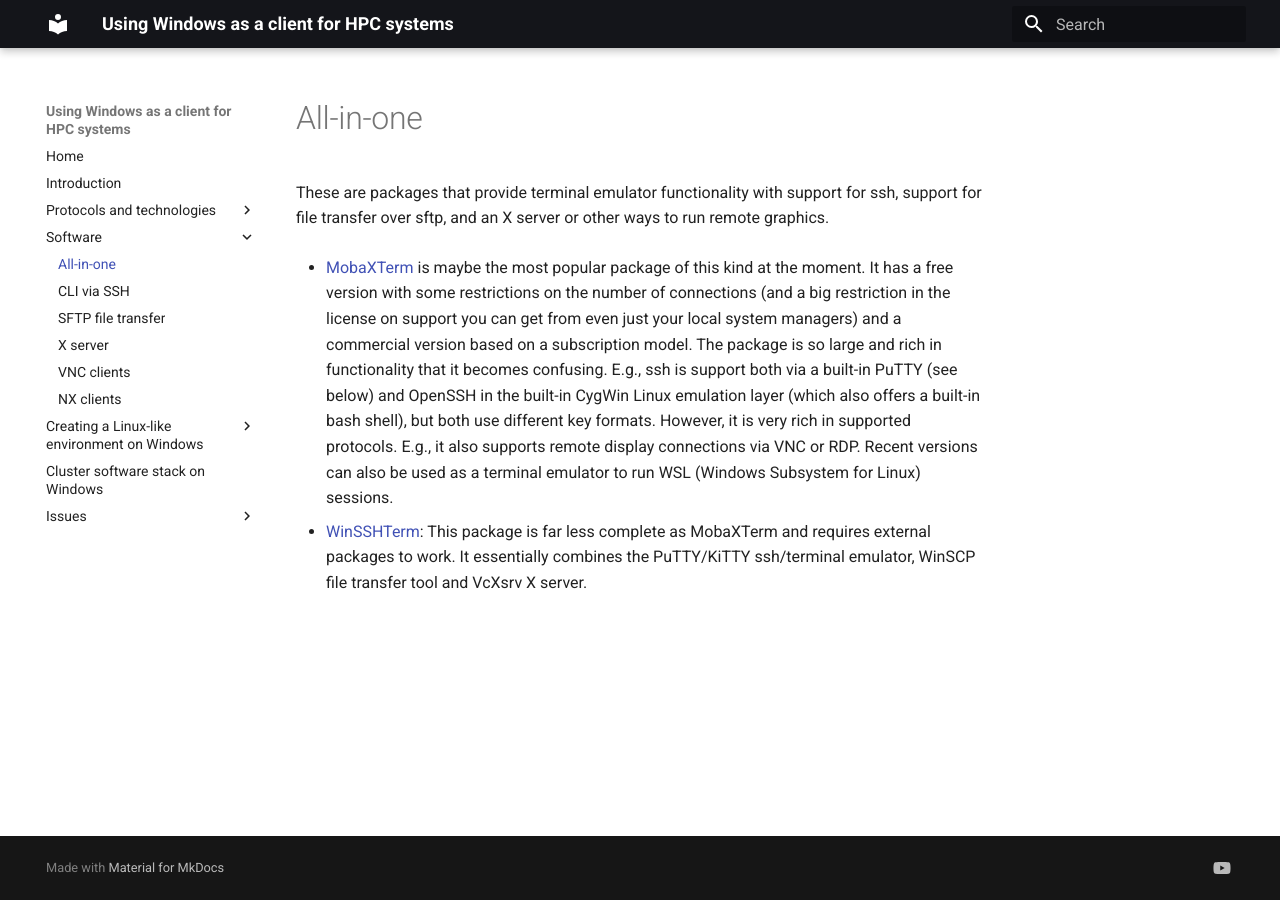
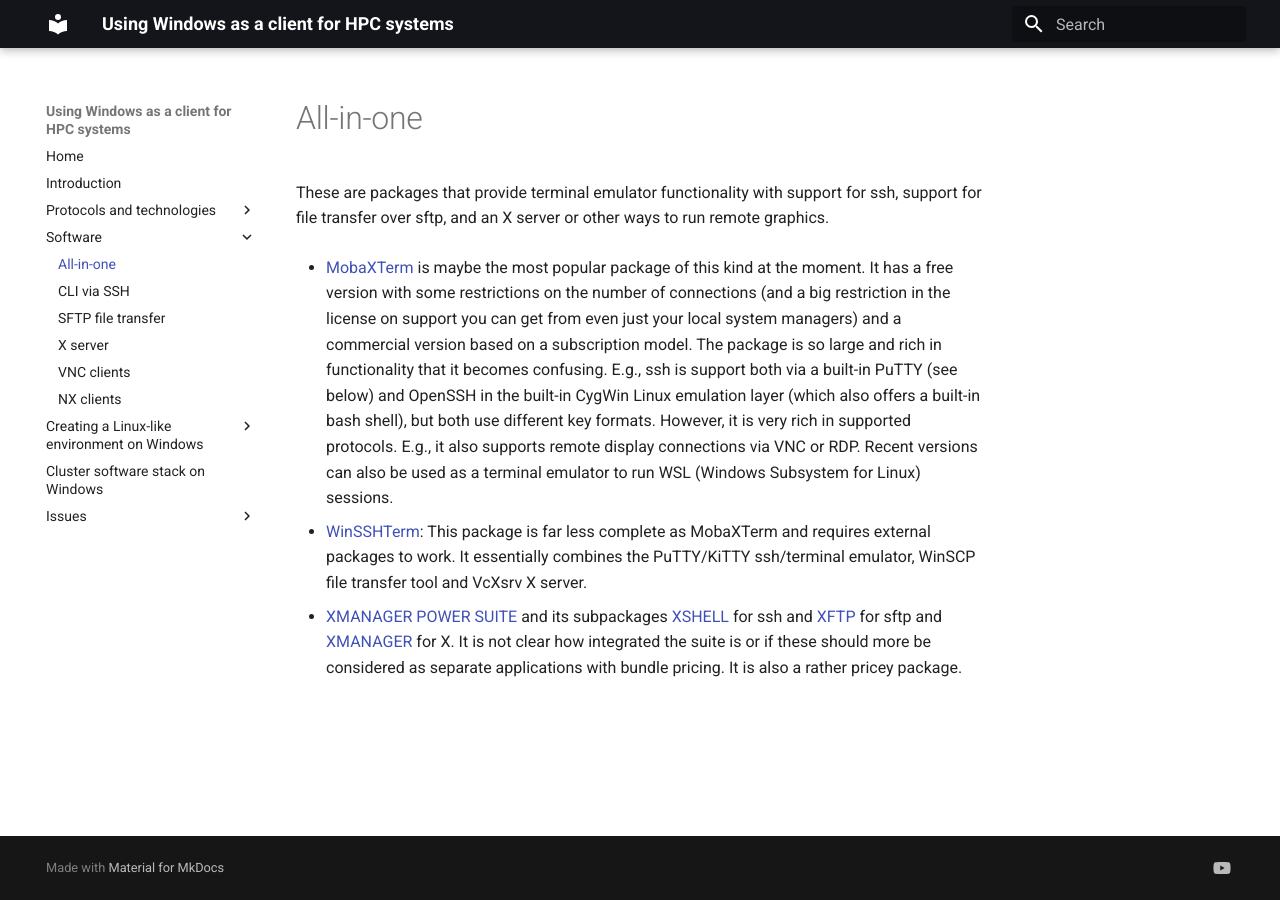
Before and after one commit to klust/windows-client-HPC, an MkDocs documentation site: the page built from docs/2_Software/2_01_allInOne.md, in a window 1280 px wide. Built offline with MkDocs 1.6.1 and Material for MkDocs 9.7.7, drawn with Linux system fonts in a browser that asks for light colours.

Commit message:
Added XMANAGER after a tip from a LUMI user.

```diff
--- a/docs/2_Software/2_01_allInOne.md
+++ b/docs/2_Software/2_01_allInOne.md
@@ -22,3 +22,10 @@
     less complete as MobaXTerm and requires external packages to work.
     It essentially combines the PuTTY/KiTTY ssh/terminal emulator,
     WinSCP file transfer tool and VcXsrv X server.
+
+-   [XMANAGER POWER SUITE](https://www.netsarang.com/en/xmanager/) and its subpackages
+    [XSHELL](https://www.netsarang.com/en/xshell/) for ssh and
+    [XFTP](https://www.netsarang.com/en/xftp/) for sftp and
+    [XMANAGER](https://www.netsarang.com/en/xmanager/) for X.
+    It is not clear how integrated the suite is or if these should more be considered
+    as separate applications with bundle pricing. It is also a rather pricey package.
```
